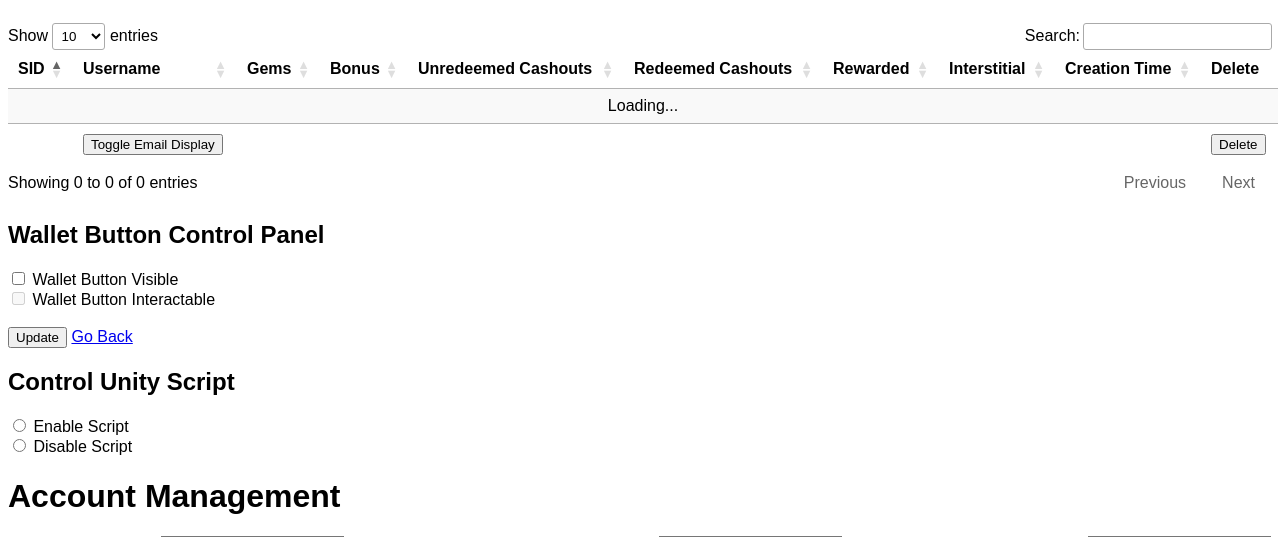
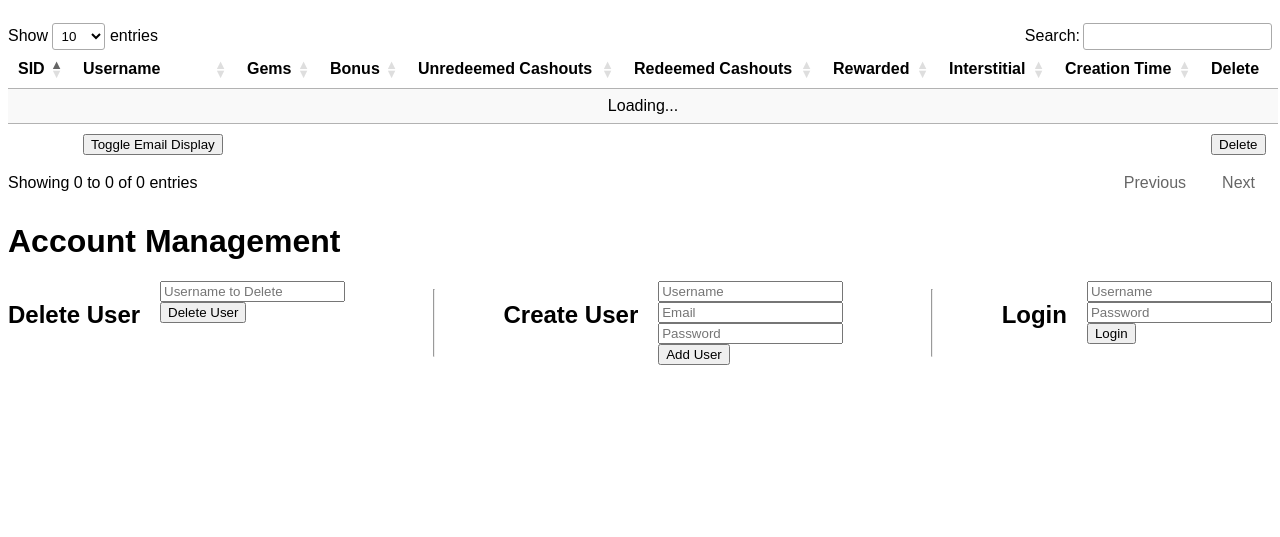
Before and after one commit to RoseMaster3000/PaypalBridge, a Python web app: template PaypalWebsite/templates/dashboard.html in a window 1280 px wide. Shown: the part 934-1471 px from the top of the page. After the commit the page ends 1299 px from the top, so only its background shows below. Run offline with Jinja, Linux system fonts and the light colour scheme; the template is opened without the code that fills it, so the values that code supplies are empty; some libraries are stand-ins or nearby versions; some web fonts are replaced.

Commit message:
Update dashboard.html

```diff
--- a/PaypalWebsite/templates/dashboard.html
+++ b/PaypalWebsite/templates/dashboard.html
@@ -41,11 +41,7 @@
   <!-- User Table -->
   {% include "dash-users.html" %}
 
-  <!-- disable/anable wallet button in unity -->
-  {% include "wallet_status.html" %}
 
-   <!-- disable/anable ServerConnector button in unity -->
-  {% include "ServerConnector_status.html" %}
 
   <!-- Account Management -->
   {% include "dash-accounts.html" %}
```
